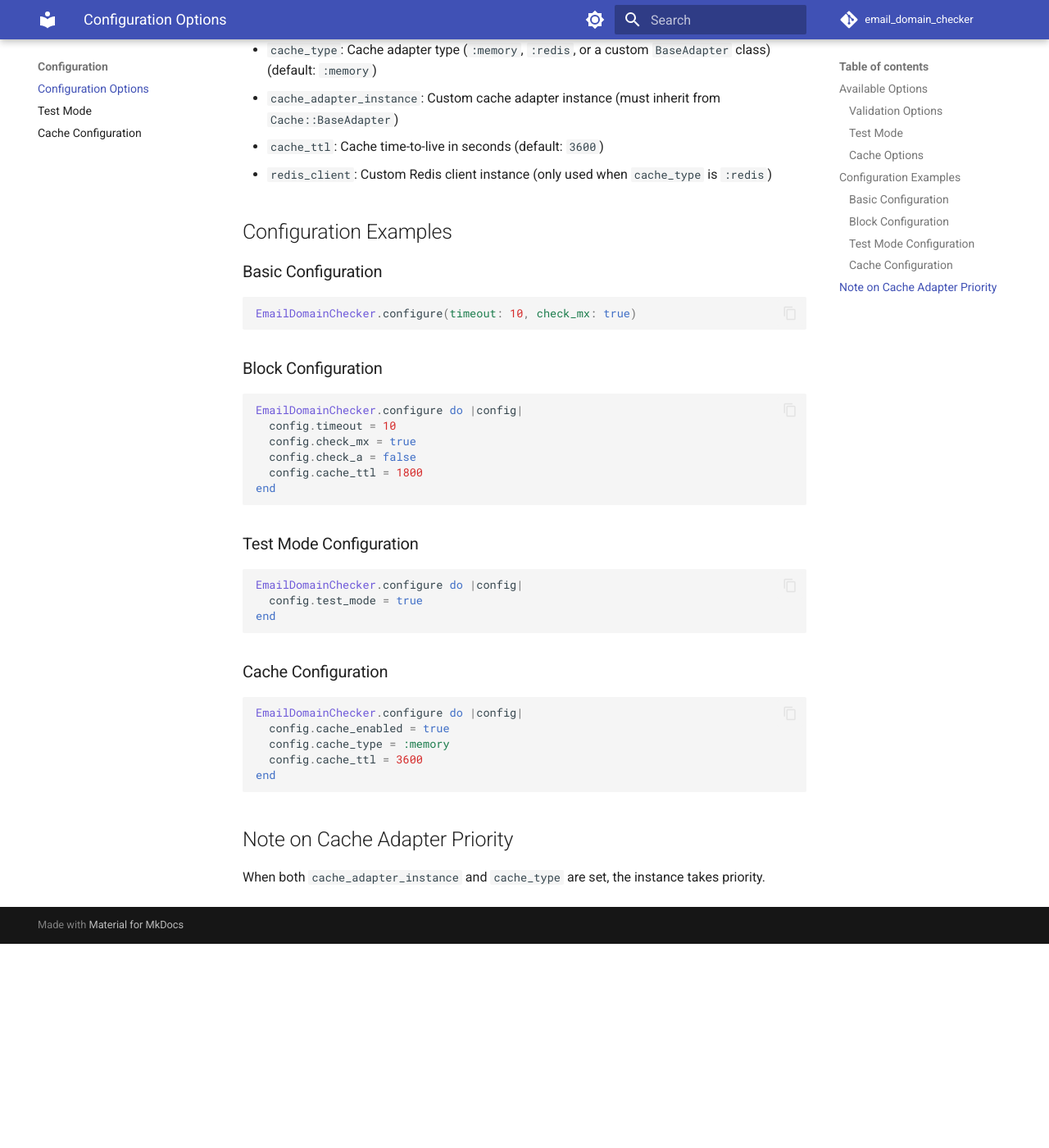
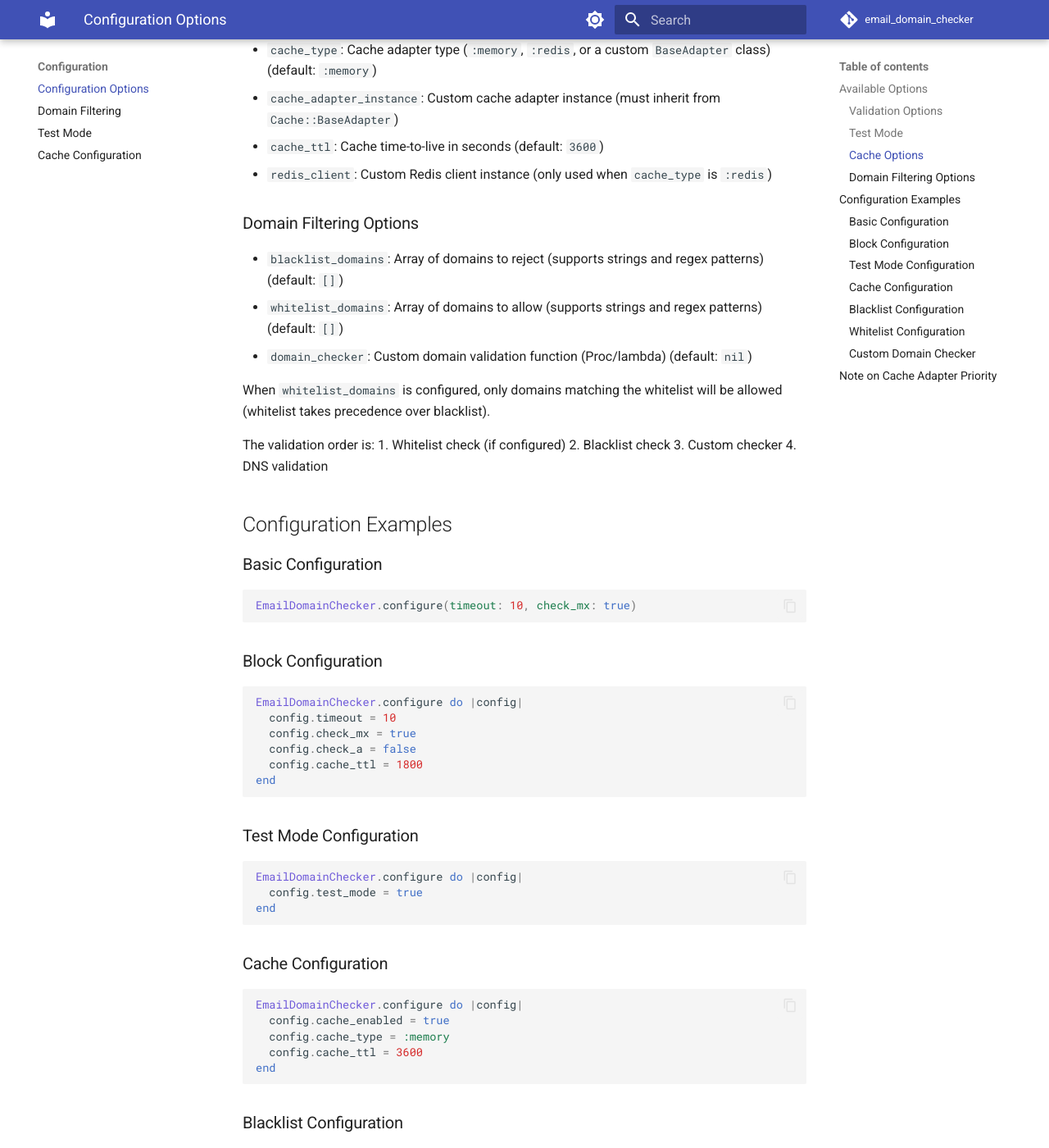
Before and after one commit to tatematsu-k/email_domain_checker, an MkDocs documentation site: the page built from docs/configuration/options.md, in a window 1280 px wide and 1400 px high, scrolled down 836 px. Shown: the whole window at 82% size. Built offline with MkDocs 1.6.1 and Material for MkDocs 9.7.7, drawn with Linux system fonts in a browser that asks for light colours; comment, search, counter and statistics services are not loaded; before the commit the page ends 1987 px from its top, so only the background shows below that; some of the changed text lies outside the part shown.

Commit message:
docs: Add domain filtering documentation
- Add domain filtering section to configuration options
- Create detailed domain filtering documentation
- Update index.md with new features
- Add domain filtering to mkdocs navigation

````diff
--- a/docs/configuration/options.md
+++ b/docs/configuration/options.md
@@ -25,6 +25,20 @@ When test mode is enabled, domain validation will always return `true` without m
 - `cache_adapter_instance`: Custom cache adapter instance (must inherit from `Cache::BaseAdapter`)
 - `cache_ttl`: Cache time-to-live in seconds (default: `3600`)
 - `redis_client`: Custom Redis client instance (only used when `cache_type` is `:redis`)
+
+### Domain Filtering Options
+
+- `blacklist_domains`: Array of domains to reject (supports strings and regex patterns) (default: `[]`)
+- `whitelist_domains`: Array of domains to allow (supports strings and regex patterns) (default: `[]`)
+- `domain_checker`: Custom domain validation function (Proc/lambda) (default: `nil`)
+
+When `whitelist_domains` is configured, only domains matching the whitelist will be allowed (whitelist takes precedence over blacklist).
+
+The validation order is:
+1. Whitelist check (if configured)
+2. Blacklist check
+3. Custom checker
+4. DNS validation
 
 ## Configuration Examples
 
@@ -63,6 +77,42 @@ EmailDomainChecker.configure do |config|
 end
 ```
 
+### Blacklist Configuration
+
+```ruby
+EmailDomainChecker.configure do |config|
+  config.blacklist_domains = [
+    "10minutemail.com",
+    "tempmail.com",
+    /.*\.spam\.com$/ # Regex patterns are supported
+  ]
+end
+```
+
+### Whitelist Configuration
+
+```ruby
+EmailDomainChecker.configure do |config|
+  config.whitelist_domains = [
+    "example.com",
+    "company.com",
+    /.*\.company\.com$/ # Regex patterns are supported
+  ]
+end
+```
+
+### Custom Domain Checker
+
+```ruby
+EmailDomainChecker.configure do |config|
+  config.domain_checker = lambda do |domain|
+    # Custom validation logic
+    # Return true to allow, false to reject
+    DisposableEmailService.valid?(domain)
+  end
+end
+```
+
 ## Note on Cache Adapter Priority
 
 When both `cache_adapter_instance` and `cache_type` are set, the instance takes priority.
--- a/mkdocs.yml
+++ b/mkdocs.yml
@@ -57,6 +57,7 @@ nav:
     - ActiveModel Integration: usage/activemodel-integration.md
   - Configuration:
     - Configuration Options: configuration/options.md
+    - Domain Filtering: configuration/domain-filtering.md
     - Test Mode: configuration/test-mode.md
     - Cache Configuration: configuration/cache.md
   - Contributing: contributing.md
````
Also changed, not shown: docs/configuration/domain-filtering.md (added, +212 -0 lines), docs/index.md (+2 -0 lines).
